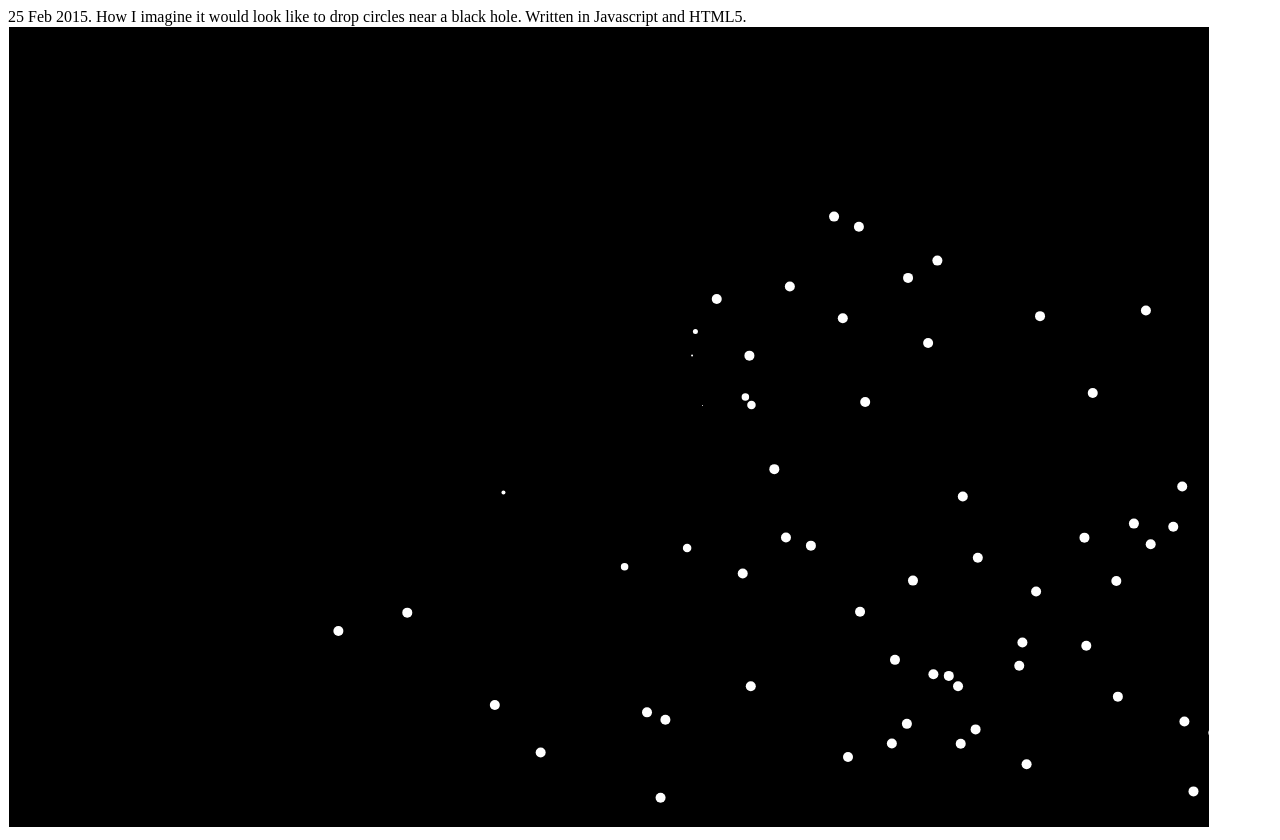
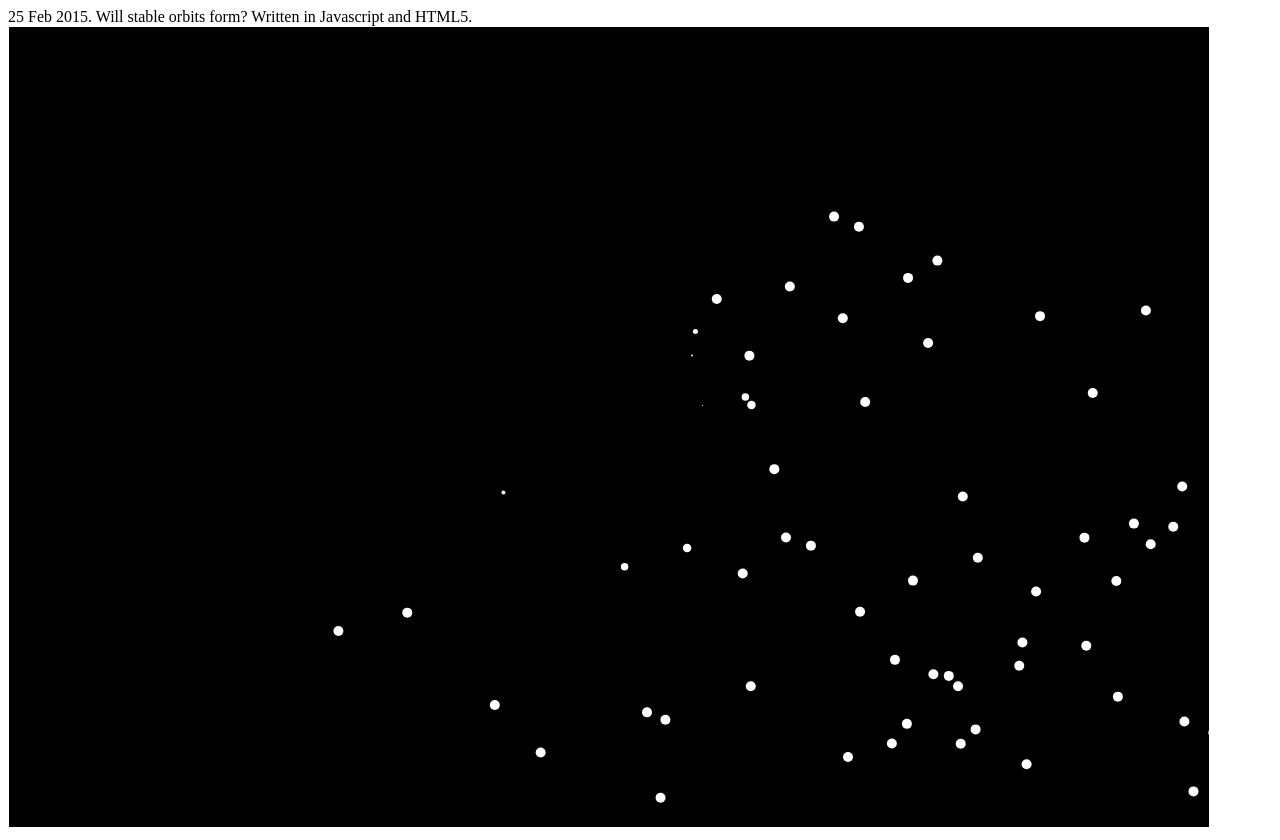
Before and after one commit to moorem27/BlackHole, a plain HTML site: page index.html in a window 1280 px wide. Drawn offline with Linux system fonts and the light colour scheme.

Commit message:
Div tag change

```diff
--- a/index.html
+++ b/index.html
@@ -9,7 +9,7 @@
     <script type="text/javascript" src="main.js"></script>
 </head>
 <body>
-    <div>25 Feb 2015. How I imagine it would look like to drop circles near a black hole. Written in Javascript and HTML5.</div>
+    <div>25 Feb 2015. Will stable orbits form? Written in Javascript and HTML5.</div>
     <canvas id="gameWorld" width="1200" height="800" style="border: 1px solid white; background: black"></canvas>
 </body>
 </html>
```
